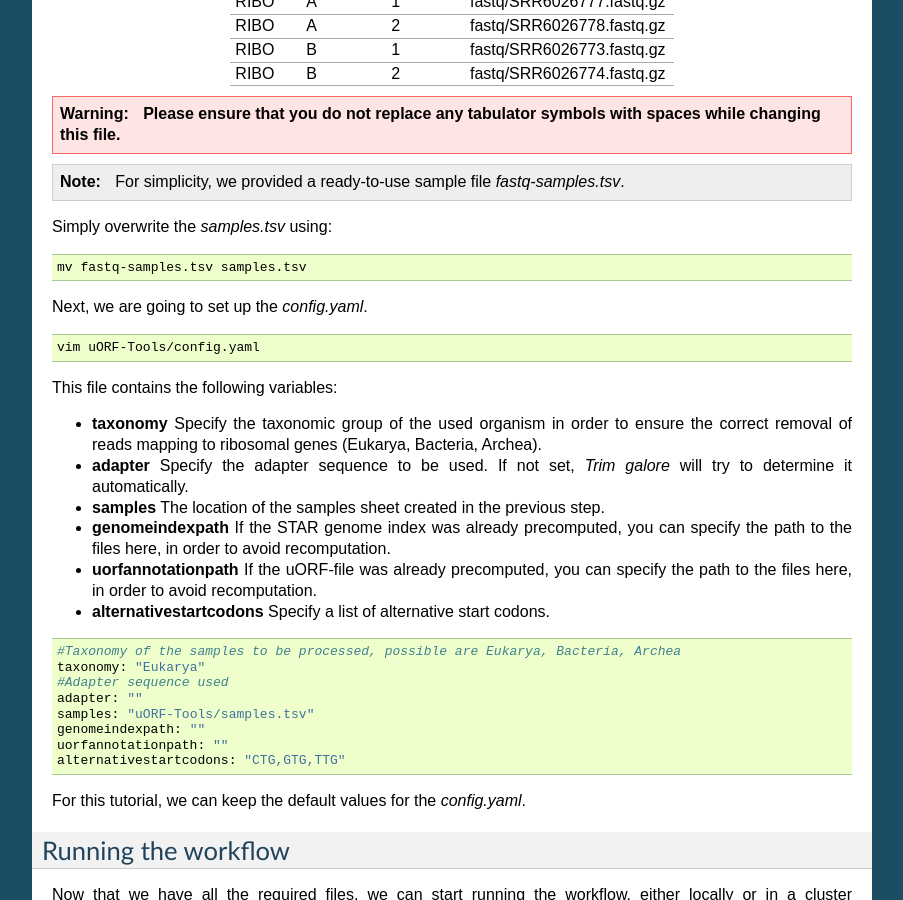
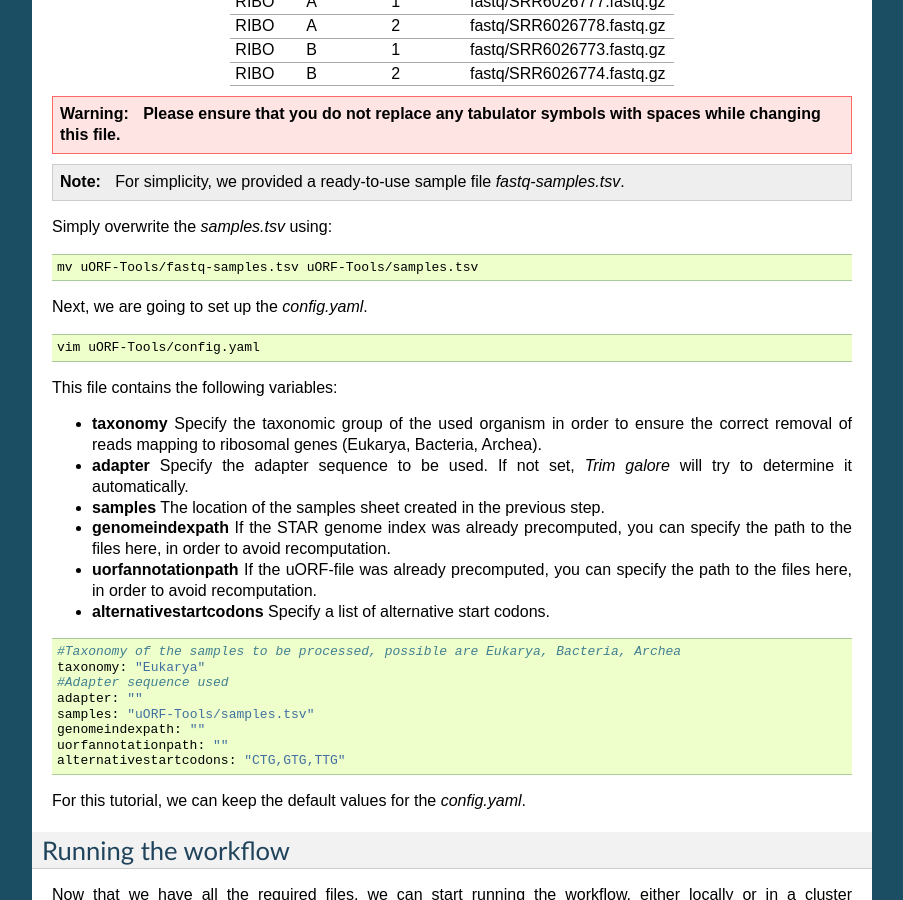
Before and after one commit to RickGelhausen/uORF-Tools_ReadTheDocs, a Sphinx documentation site: the page built from docs/source/extended-workflow.rst, in a window 1280 px wide and 900 px high, scrolled down 4925 px. Shown: the whole window, without its empty margins (198-1101 px from the left). Built offline with Sphinx 7.4.7, drawn with Linux system fonts in a browser that asks for light colours; cross-references to code outside the pages are shown as plain code; some of the changed text lies outside the part shown.

Commit message:
fixed missing path

```diff
--- a/docs/source/example-workflow.rst
+++ b/docs/source/example-workflow.rst
@@ -135,7 +135,7 @@ Simply overwrite the *samples.tsv* using:
 
 .. code-block:: bash
 
-    mv bam-samples.tsv samples.tsv
+    mv uORF-Tools/bam-samples.tsv uORF-Tools/samples.tsv
 
 Next, we are going to set up the *config.yaml*.
 
--- a/docs/source/extended-workflow.rst
+++ b/docs/source/extended-workflow.rst
@@ -160,7 +160,7 @@ If you do not have the *SRA Toolkit*, we suggest using the conda environment:
 
 .. code-block:: bash
 
-    conda install sra-tools -c bioconda -c conda-forge
+    conda install sra-tools -c conda-forge -c bioconda
 
 
 This will install the sra-tools, with all required dependencies, to the current conda environment (uORF-Tools). Then you can use the following commands to generate the required *fastq* files.
@@ -238,7 +238,7 @@ Simply overwrite the *samples.tsv* using:
 
 .. code-block:: bash
 
-    mv fastq-samples.tsv samples.tsv
+    mv uORF-Tools/fastq-samples.tsv uORF-Tools/samples.tsv
 
 Next, we are going to set up the *config.yaml*.
 
```
